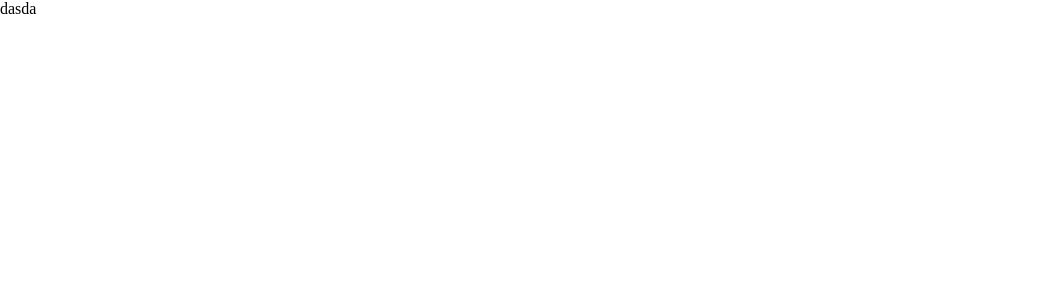
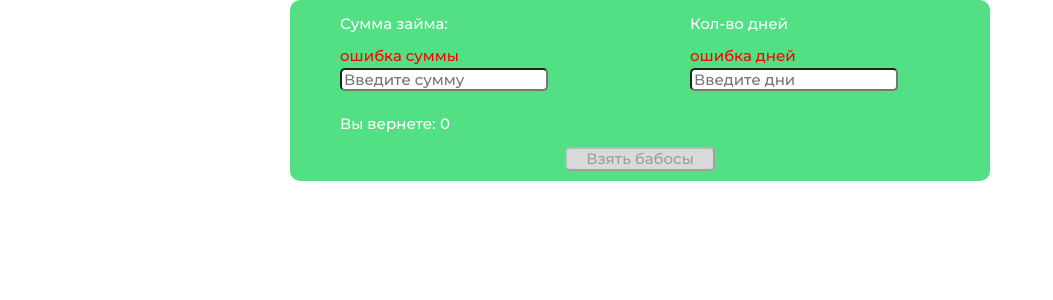
Before and after one commit to devloliconic/shift, a React (Create React App) app: page / in a window 1280 px wide. Shown: the top 300 px of the page, without its empty margins (0-1053 px from the left). Built offline with nearby package versions, Linux system fonts and the light colour scheme; the HTML template or start-up script is replaced by a standard one.

Commit message:
addLoanForm

```diff
--- a/package.json
+++ b/package.json
@@ -3,12 +3,15 @@
   "version": "0.1.0",
   "private": true,
   "dependencies": {
+    "@syncfusion/ej2-react-dropdowns": "^20.2.36",
     "@testing-library/jest-dom": "^5.16.4",
     "@testing-library/react": "^13.3.0",
     "@testing-library/user-event": "^13.5.0",
     "node-sass": "^7.0.1",
     "normalize.css": "^8.0.1",
+    "range-slider-input": "^2.2.1",
     "react": "^18.2.0",
+    "react-countdown": "^2.3.2",
     "react-dom": "^18.2.0",
     "react-router-dom": "^6.3.0",
     "react-scripts": "5.0.1",
@@ -37,5 +40,8 @@
       "last 1 firefox version",
       "last 1 safari version"
     ]
+  },
+  "devDependencies": {
+    "eslint-plugin-react-hooks": "^4.6.0"
   }
 }
--- a/src/index.js
+++ b/src/index.js
@@ -2,13 +2,13 @@ import React from 'react';
 import ReactDOM from 'react-dom/client';
 //import './index.css';
 import "normalize.css"
-import App from './pages/loginpage/LoginPage.js';
+import MainPage from './pages/mainpage/Mainpage';
 //import reportWebVitals from './reportWebVitals';
 
 const root = ReactDOM.createRoot(document.getElementById('root'));
 root.render(
   <React.StrictMode>
-    <App />
+    <MainPage />
   </React.StrictMode>
 );
 
--- a/src/pages/loginpage/LoginPage.js
+++ b/src/pages/loginpage/LoginPage.js
@@ -5,9 +5,11 @@ import Footer from "./footer/LoginFooter"
 import Main from "./main/LoginMain"
 
 
-function LoginPage() {
+const LoginPage = () => {
     return (
-      <div>dasda</div>
+      <div>
+        тут
+      </div>
     );
   }
 
--- a/src/pages/mainpage/Mainpage.js
+++ b/src/pages/mainpage/Mainpage.js
@@ -6,9 +6,11 @@ import Main from "./main/MainPMain"
 
 
 function Mainpage() {
-    return (
-      <div className=""></div>
-    );
-  }
+  return (
+    <div className="">
+      <Main />
+    </div>
+  );
+}
 
-  export default Mainpage;
+export default Mainpage;
--- /dev/null
+++ b/src/pages/mainpage/main/LoanForm.js
@@ -0,0 +1,113 @@
+import './LoanForm.scss';
+import { useEffect, useState } from 'react';
+import React from 'react';
+
+
+const LoanForm = () => {
+
+    function setSummPartOfRefundSumm(sum) {
+        setCalculatedSumm(sum.target.value * 1.5);
+
+    };
+    const [calculatedSumm, setCalculatedSumm] = useState(0);
+
+
+    function setDaysPartOfRefundSumm(days) {
+        setCalculatedDaysCount(days.target.value * 0.3)
+
+    };
+    const [calculatedDaysCount, setCalculatedDaysCount] = useState(0);
+
+    //консты для валидации суммы и кол-ва дней
+    const[summ, setSumm] = useState();
+    const[daysCount, setDaysCount] = useState();
+    const[summError, setSummError] = useState('ошибка суммы');
+    const[daysCoutError, setDaysCountError] = useState('ошибка дней');
+    const[formValid, setFormValid] = useState(false);
+
+    useEffect(()=>{             //проверка всей формы на валидность для кнопки
+        if(summError || daysCoutError){
+            setFormValid(false)
+        }
+        else{
+            setFormValid(true);
+        }
+
+    } , [summError, daysCoutError])
+
+    const summValidation = (e) => {
+        setSumm(e.target.value)
+        if(!isNaN(e.target.value)){
+            setSummError(false);
+            setSummPartOfRefundSumm(e)
+
+        }
+        else {
+            setSummError('некорректная сумма')
+            setSummPartOfRefundSumm('')
+        }
+    }
+
+    const dayCountValidation = (e) => {
+        setDaysCount(e.target.value)
+        if(!isNaN(e.target.value)){
+            setDaysCountError("")
+            setDaysPartOfRefundSumm(e)
+        }
+        else {
+            setDaysCountError('некорректное кол-во дней')
+            setDaysPartOfRefundSumm('')
+        }
+    }
+
+    function onChangeFuncForSumm(e){
+        summValidation(e);
+
+    }
+
+    function onChangeFuncForDaysCount(e){
+        dayCountValidation(e);
+
+    }
+
+    return (
+        <form className="regForm">
+            <div className='loanPart'>
+                <div className='loanSumm'>
+                    <p className='loanSummLabel'>Сумма займа:</p>
+                    {(summError) && <div className='errorText' style={{color: 'red'}}>{summError}</div>}
+                    <input
+                        onChange={e => { onChangeFuncForSumm(e)}}
+                        value ={summ}
+                        className='loanSummInput'
+                        type="text"
+                        placeholder="Введитe сумму"
+                        />
+                </div>
+                <div className='daysCount'>
+                    <p className='daysCoutLabel'>Кол-во дней</p>
+                    {((daysCoutError) && <div className='errorText' style={{color: 'red'}}>{daysCoutError}</div>)}
+                    <input
+                        onChange={e => { onChangeFuncForDaysCount(e)}}
+                        value ={daysCount}
+                        className='dayCountInput'
+                        type="text"
+                        placeholder="Введитe дни"
+                        />
+                </div>
+            </div>
+            <div className='refundPart'>
+                <p className='refundSummLabel'>Вы вернете:</p>
+                <p className='refundSummValue'>
+                    {calculatedSumm + calculatedDaysCount}
+                </p>
+            </div>
+            <button
+                disabled={!formValid}
+                type='submit'>Взять бабосы
+            </button>
+        </form>
+    );
+}
+
+export default LoanForm;
--- /dev/null
+++ b/src/pages/mainpage/main/LoanForm.scss
@@ -0,0 +1,87 @@
+@import url('https://fonts.googleapis.com/css2?family=Montserrat:wght@500&display=swap');
+
+.regForm {
+    font-family: 'Montserrat', sans-serif;
+    text-align: center;
+    text-decoration: solid;
+    font-size: 15px;
+    color: #fff;
+
+    background-color:#53DF83;
+    border-radius: 10px;
+    display: flex;
+    flex-direction: column;
+    margin-left: auto;
+    margin-right: auto;
+    width: 700px;
+
+}
+
+.errorText{
+
+    padding-bottom: 3px;
+}
+.loanPart{
+    color: white;
+    width: 700px;
+    text-align: left;
+    display: flex;
+    justify-content: space-between;
+
+}
+.loanSumm{
+    padding-left: 50px;
+    width: 250px;
+    height: 100px;
+}
+
+.loanSummLabel{
+    font-size: 15px;
+
+}
+.daysCount{
+    padding-right: 50px;
+    width: 250px;
+    height: 100px;
+}
+
+input {
+    width: 200px;
+    border-radius: 5px;
+
+}
+
+.daysCoutLabel{
+    font-size: 15px;
+    width: 100px;
+}
+
+.daysCountSelector{
+
+    width: 100px;
+}
+
+.refundPart{
+    color:white;
+    width: 700px;
+    text-align: left;
+    display: flex;
+    // justify-content: space-between;
+
+}
+.refundSummLabel{
+    padding-left: 50px;
+    width: 100px;
+}
+
+.refundSummValue{
+    padding-right: 100px;
+    width: 100px;
+}
+
+button {
+    width: 150px;
+    margin: 0px auto 10px auto;
+    background-color: #D9D9D9;
+    border-radius: 5px;
+}
--- a/src/pages/mainpage/main/MainPMain.js
+++ b/src/pages/mainpage/main/MainPMain.js
@@ -1,10 +1,14 @@
 import "normalize.css"
 import "../mainglobal/MainGlobal.scss"
 import './MainPMain.scss';
+import RegisterForm from './LoanForm';
+
 
 function MainPMain() {
     return (
-      <div></div>
+      <div>
+        <RegisterForm />
+      </div>
     );
   }
 
```
Also changed, not shown: src/App.js (+5 -3 lines), 1 other file (tests, documents, lock files or other folders).
